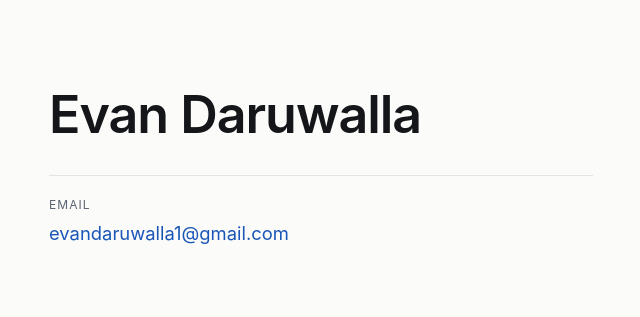
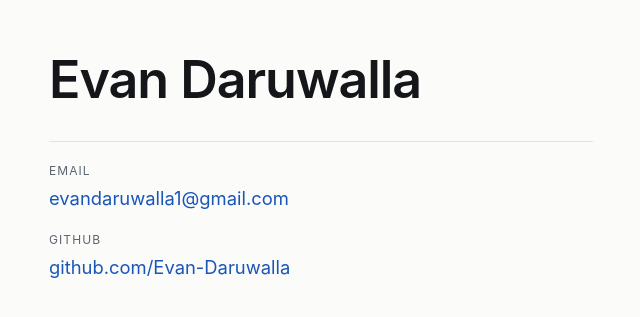
Before and after one commit to Evan-Daruwalla/Evan-Daruwalla.github.io, a plain HTML site: page index.html in a window 1280 px wide. Shown: the part 239-556 px from the top of the page, without its empty margins (319-959 px from the left). Drawn offline with Linux system fonts and the light colour scheme.

Commit message:
Add GitHub profile link
Co-Authored-By: Claude Opus 5 <noreply@anthropic.com>

```diff
--- a/index.html
+++ b/index.html
@@ -45,6 +45,7 @@
     border-top: 1px solid var(--rule);
     margin: 1.25rem 0;
   }
+  .row + .row { margin-top: 1.1rem; }
   .label {
     display: block;
     font-size: 0.75rem;
@@ -66,8 +67,14 @@
   <main>
     <h1>Evan Daruwalla</h1>
     <hr>
-    <span class="label">Email</span>
-    <a href="mailto:evandaruwalla1@gmail.com">evandaruwalla1@gmail.com</a>
+    <div class="row">
+      <span class="label">Email</span>
+      <a href="mailto:evandaruwalla1@gmail.com">evandaruwalla1@gmail.com</a>
+    </div>
+    <div class="row">
+      <span class="label">GitHub</span>
+      <a href="https://github.com/Evan-Daruwalla">github.com/Evan-Daruwalla</a>
+    </div>
   </main>
 </body>
 </html>
```
